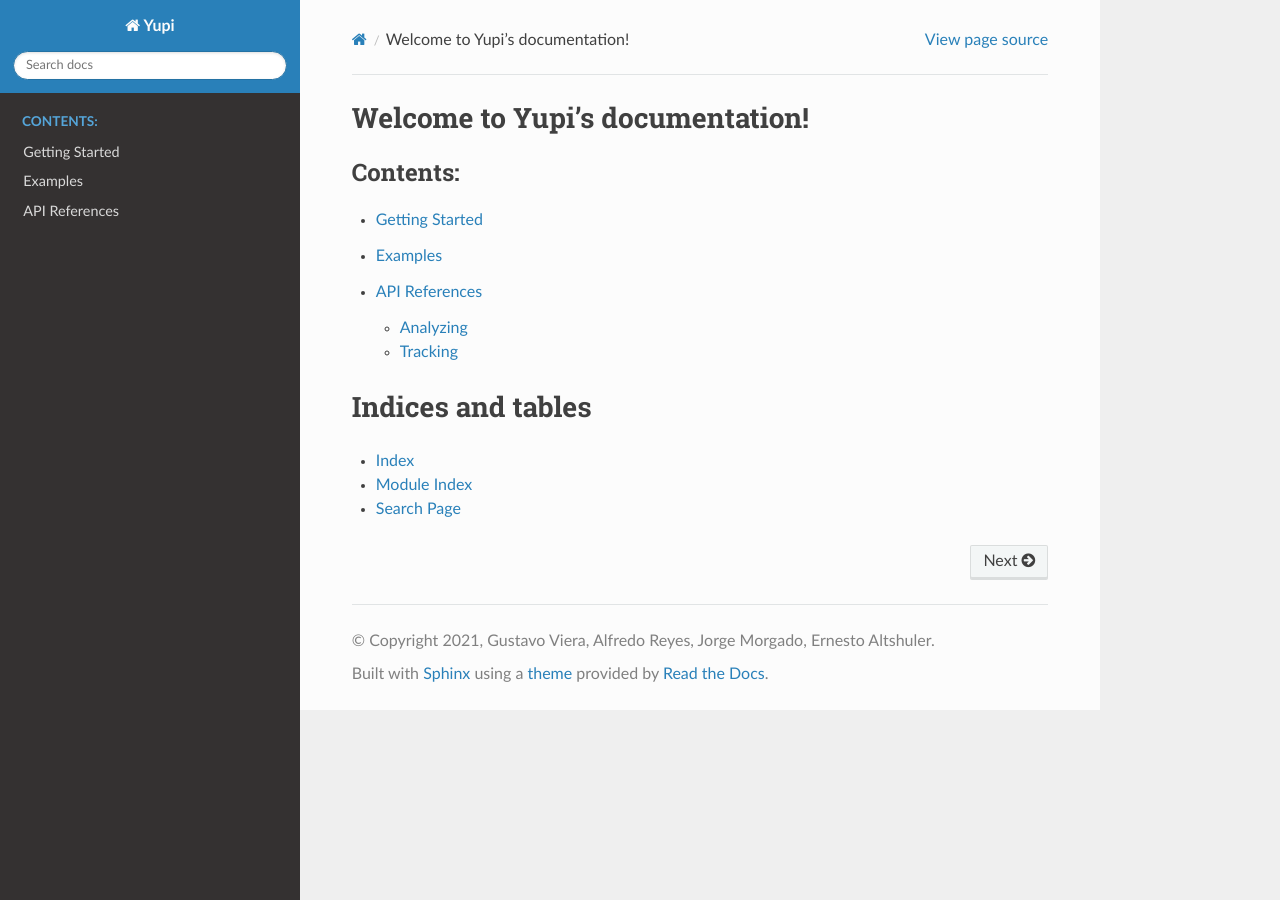
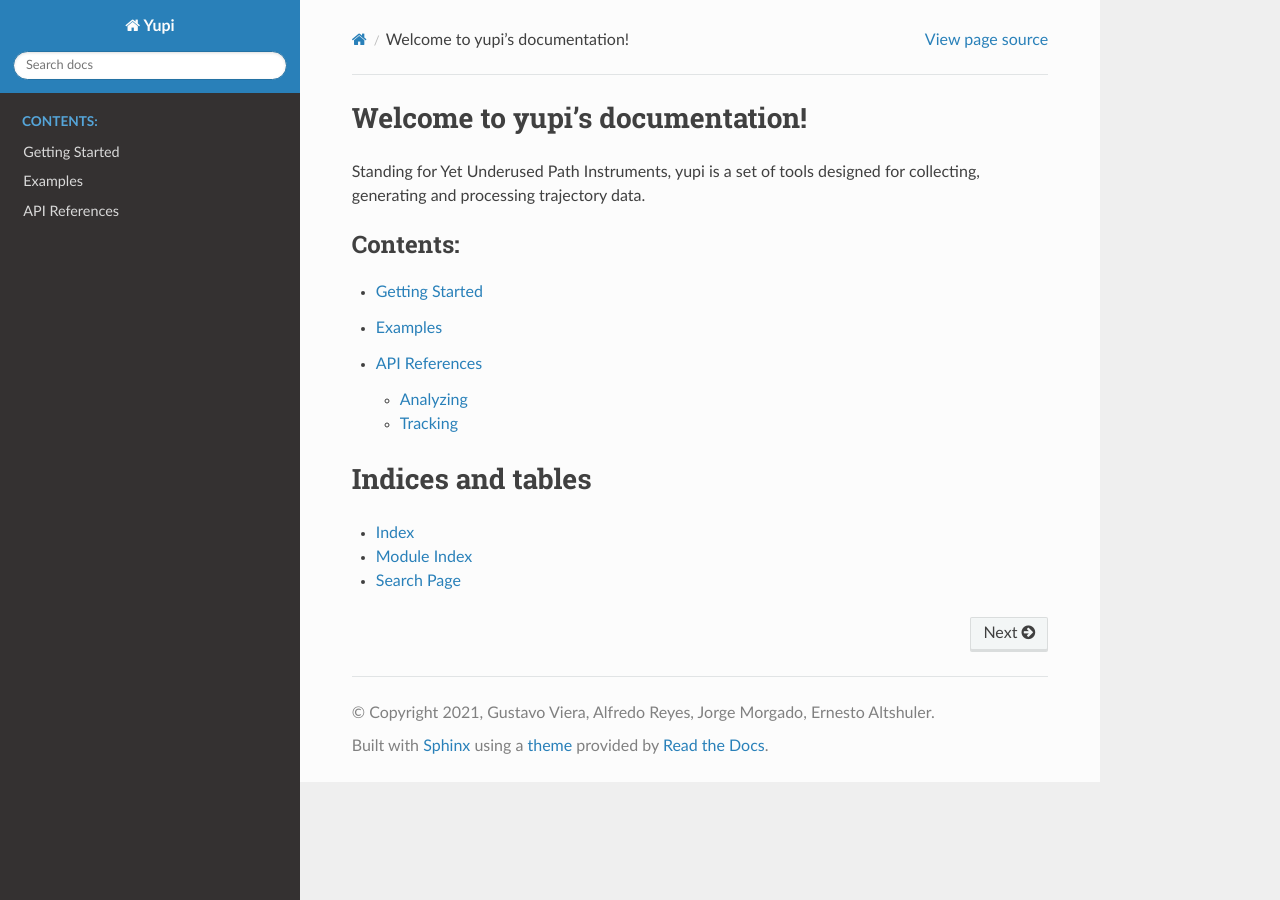
Before and after one commit to yupidevs/yupi, a Sphinx documentation site: the page built from docs/source/index.rst, in a window 1280 px wide. Built offline with Sphinx 7.4.7 and the Read the Docs theme 2.0.0, drawn with Linux system fonts in a browser that asks for light colours.

```diff
--- a/docs/source/conf.py
+++ b/docs/source/conf.py
@@ -62,3 +62,6 @@ html_theme = 'sphinx_rtd_theme'
 # relative to this directory. They are copied after the builtin static files,
 # so a file named "default.css" will overwrite the builtin "default.css".
 html_static_path = []
+
+
+master_doc = 'index'
--- a/docs/source/index.rst
+++ b/docs/source/index.rst
@@ -3,8 +3,10 @@
    You can adapt this file completely to your liking, but it should at least
    contain the root `toctree` directive.
 
-Welcome to Yupi's documentation!
+Welcome to yupi's documentation!
 ================================
+
+Standing for Yet Underused Path Instruments, yupi is a set of tools designed for collecting, generating and processing trajectory data.
 
 .. toctree::
    :maxdepth: 2
```
